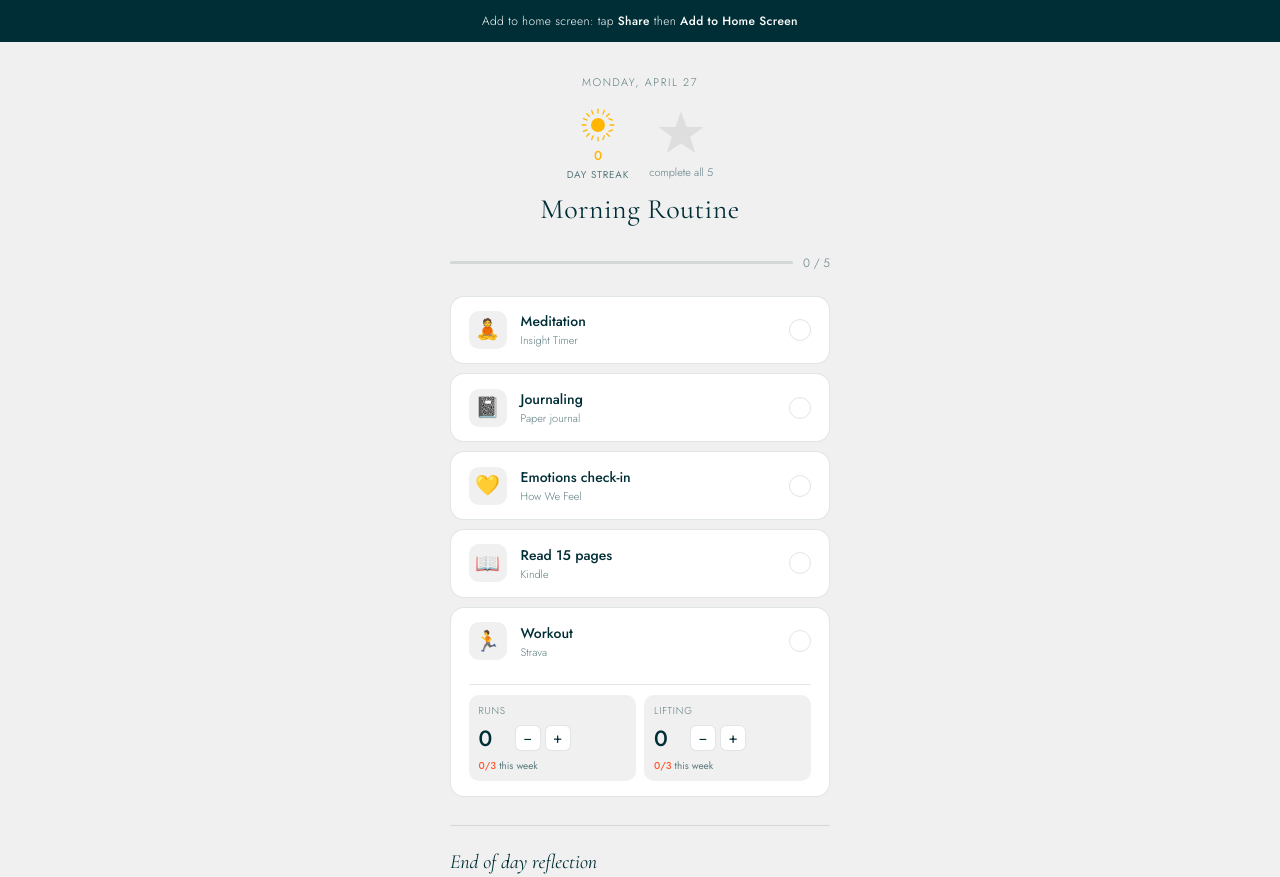
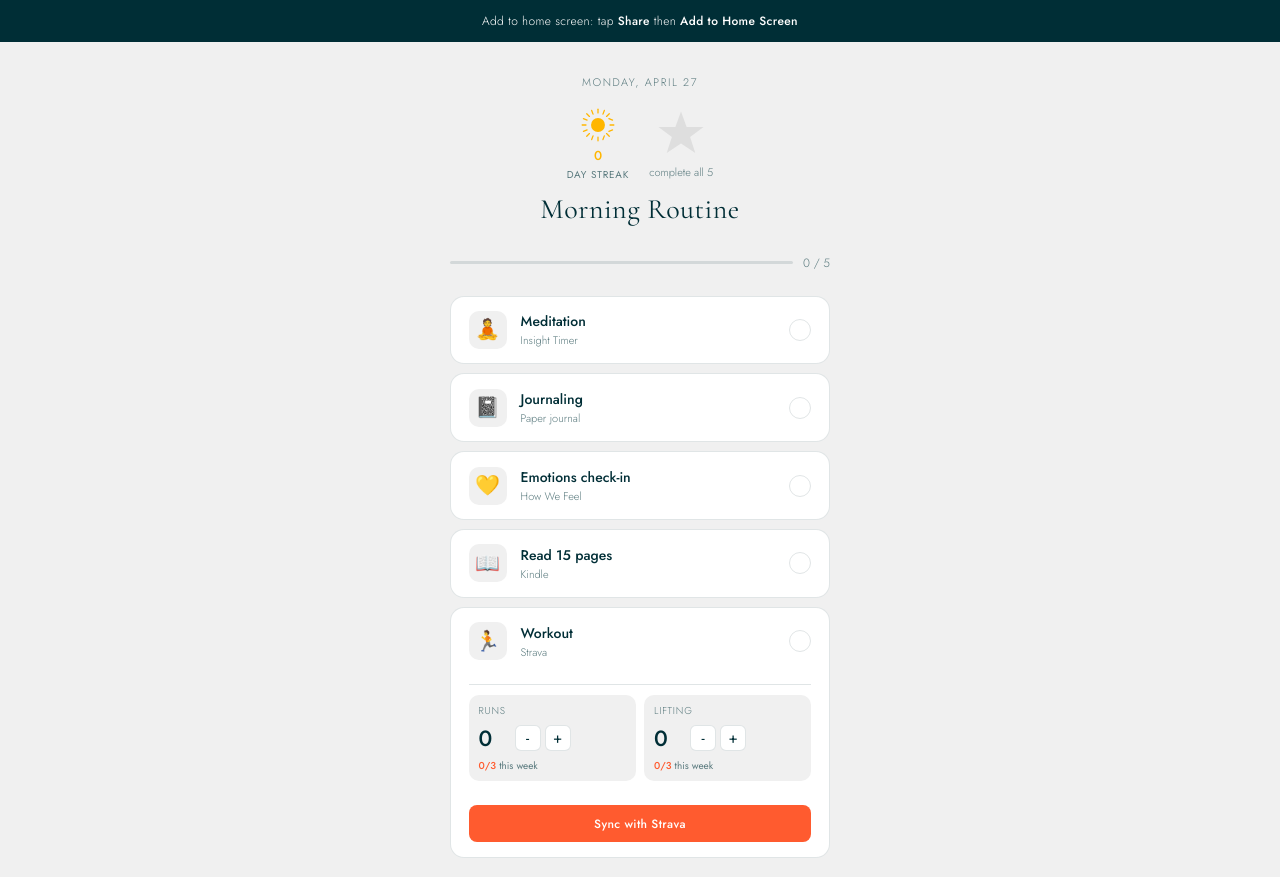
Before and after one commit to smovahhed-stack/MorningRoutine, a website: page public/index.html in a window 1280 px wide. Shown: the top 877 px of the page. Drawn offline with nearby package versions, Linux system fonts and the light colour scheme.

Commit message:
Full app with Strava sync

```diff
--- a/public/index.html
+++ b/public/index.html
@@ -10,12 +10,8 @@
   <link href="https://fonts.googleapis.com/css2?family=Cormorant+Garamond:ital,wght@0,400;0,500;1,400&family=Jost:wght@300;400;500&display=swap" rel="stylesheet">
   <style>
     *, *::before, *::after { box-sizing: border-box; margin: 0; padding: 0; }
-    :root {
-      --dark-teal: #002e36; --teal: #006069; --orange: #ff5b2f; --yellow: #ffb600;
-      --gray-bg: #f0f0f0; --white: #ffffff; --ink-light: #5a7a7e;
-      --border: rgba(0,46,54,0.12); --done-bg: #e6f2f3; --done-border: #006069; --done-text: #002e36;
-    }
-    body { background: var(--gray-bg); font-family: 'Jost', sans-serif; margin: 0; }
+    :root { --dark-teal: #002e36; --teal: #006069; --orange: #ff5b2f; --yellow: #ffb600; --gray-bg: #f0f0f0; --white: #ffffff; --ink-light: #5a7a7e; --border: rgba(0,46,54,0.12); --done-bg: #e6f2f3; --done-border: #006069; --done-text: #002e36; }
+    body { background: var(--gray-bg); font-family: "Jost", sans-serif; margin: 0; }
     .app { max-width: 420px; margin: 0 auto; padding: 2rem 1.25rem 3rem; }
     .header { text-align: center; margin-bottom: 1.75rem; }
     .date-label { font-size: 11px; letter-spacing: 0.14em; text-transform: uppercase; color: var(--ink-light); margin-bottom: 1rem; font-weight: 300; }
@@ -30,7 +26,7 @@
     @keyframes starPop { 0%{transform:scale(0.5) rotate(-15deg)} 100%{transform:scale(1) rotate(0deg)} }
     .star-caption { font-size: 11px; color: var(--ink-light); font-weight: 300; }
     .star-caption.show { color: var(--orange); font-weight: 500; }
-    .title { font-family: 'Cormorant Garamond', serif; font-size: 28px; font-weight: 400; color: var(--dark-teal); margin-top: 0.4rem; letter-spacing: 0.02em; }
+    .title { font-family: "Cormorant Garamond", serif; font-size: 28px; font-weight: 400; color: var(--dark-teal); margin-top: 0.4rem; letter-spacing: 0.02em; }
     .progress-row { display: flex; align-items: center; gap: 10px; margin-bottom: 1.5rem; }
     .progress-track { flex: 1; height: 3px; background: rgba(0,46,54,0.12); border-radius: 2px; overflow: hidden; }
     .progress-fill { height: 100%; background: var(--orange); border-radius: 2px; transition: width 0.4s ease; }
@@ -41,8 +37,7 @@
     .card:active { transform: scale(0.98); }
     .card.done { background: var(--done-bg); border-color: var(--done-border); }
     @keyframes slideIn { from{opacity:0;transform:translateY(10px)} to{opacity:1;transform:translateY(0)} }
-    .card:nth-child(1){animation-delay:0.05s} .card:nth-child(2){animation-delay:0.1s}
-    .card:nth-child(3){animation-delay:0.15s} .card:nth-child(4){animation-delay:0.2s} .card:nth-child(5){animation-delay:0.25s}
+    .card:nth-child(1){animation-delay:0.05s} .card:nth-child(2){animation-delay:0.1s} .card:nth-child(3){animation-delay:0.15s} .card:nth-child(4){animation-delay:0.2s} .card:nth-child(5){animation-delay:0.25s}
     .card-icon { font-size: 20px; width: 38px; height: 38px; display: flex; align-items: center; justify-content: center; border-radius: 10px; background: var(--gray-bg); flex-shrink: 0; }
     .card.done .card-icon { background: rgba(0,96,105,0.12); }
     .card-body { flex: 1; }
@@ -56,7 +51,7 @@
     .strava-card { flex-direction: column; align-items: stretch; cursor: default; }
     .strava-card:hover { transform: none; border-color: var(--border); }
     .strava-card.done:hover { border-color: var(--done-border); }
-    .strava-top { display: flex; align-items: center; gap: 14px; width: 100%; cursor: pointer; }
+    .strava-top { display: flex; align-items: center; gap: 14px; width: 100%; }
     .strava-counters { display: grid; grid-template-columns: 1fr 1fr; gap: 8px; margin-top: 10px; padding-top: 10px; border-top: 1px solid var(--border); }
     .counter-box { background: var(--gray-bg); border-radius: 10px; padding: 8px 10px; }
     .strava-card.done .counter-box { background: rgba(0,96,105,0.08); }
@@ -64,17 +59,18 @@
     .counter-row { display: flex; align-items: center; gap: 8px; margin-bottom: 4px; }
     .counter-num { font-size: 22px; font-weight: 500; color: var(--dark-teal); min-width: 28px; }
     .counter-btns { display: flex; gap: 4px; }
-    .counter-btn { width: 26px; height: 26px; border-radius: 6px; border: 1px solid var(--border); background: var(--white); font-size: 15px; cursor: pointer; display: flex; align-items: center; justify-content: center; color: var(--dark-teal); transition: all 0.15s; font-family: 'Jost', sans-serif; }
+    .counter-btn { width: 26px; height: 26px; border-radius: 6px; border: 1px solid var(--border); background: var(--white); font-size: 15px; cursor: pointer; display: flex; align-items: center; justify-content: center; color: var(--dark-teal); transition: all 0.15s; font-family: "Jost", sans-serif; }
     .counter-btn:hover { background: var(--teal); color: white; border-color: var(--teal); }
     .counter-target { font-size: 10px; color: var(--ink-light); }
     .counter-target span { color: var(--orange); font-weight: 500; }
+    .sync-btn { width: 100%; padding: 0.6rem; background: var(--orange); color: white; border: none; border-radius: 8px; font-family: "Jost", sans-serif; font-size: 12px; font-weight: 500; cursor: pointer; margin-top: 10px; letter-spacing: 0.03em; }
     .divider { border: none; border-top: 1px solid var(--border); margin: 0.25rem 0 1.5rem; }
-    .reflection-label { font-family: 'Cormorant Garamond', serif; font-style: italic; font-size: 20px; color: var(--dark-teal); margin-bottom: 0.4rem; }
+    .reflection-label { font-family: "Cormorant Garamond", serif; font-style: italic; font-size: 20px; color: var(--dark-teal); margin-bottom: 0.4rem; }
     .reflection-sub { font-size: 12px; color: var(--ink-light); margin-bottom: 0.75rem; font-weight: 300; }
-    .reflection-box { width: 100%; min-height: 90px; padding: 0.8rem 1rem; background: var(--white); border: 1px solid var(--border); border-radius: 12px; font-family: 'Jost', sans-serif; font-size: 13px; color: var(--dark-teal); resize: none; outline: none; transition: border-color 0.2s; line-height: 1.7; font-weight: 300; }
+    .reflection-box { width: 100%; min-height: 90px; padding: 0.8rem 1rem; background: var(--white); border: 1px solid var(--border); border-radius: 12px; font-family: "Jost", sans-serif; font-size: 13px; color: var(--dark-teal); resize: none; outline: none; transition: border-color 0.2s; line-height: 1.7; font-weight: 300; }
     .reflection-box:focus { border-color: var(--teal); }
     .reflection-box::placeholder { color: #b0b8b9; }
-    .save-btn { margin-top: 0.65rem; width: 100%; padding: 0.7rem; background: var(--dark-teal); color: white; border: none; border-radius: 10px; font-family: 'Jost', sans-serif; font-size: 13px; font-weight: 500; cursor: pointer; letter-spacing: 0.04em; transition: background 0.2s, transform 0.15s; }
+    .save-btn { margin-top: 0.65rem; width: 100%; padding: 0.7rem; background: var(--dark-teal); color: white; border: none; border-radius: 10px; font-family: "Jost", sans-serif; font-size: 13px; font-weight: 500; cursor: pointer; letter-spacing: 0.04em; transition: background 0.2s, transform 0.15s; }
     .save-btn:hover { background: var(--teal); }
     .save-btn:active { transform: scale(0.98); }
     .saved-msg { text-align: center; font-size: 12px; color: var(--teal); margin-top: 0.4rem; height: 16px; opacity: 0; transition: opacity 0.3s; }
@@ -125,31 +121,38 @@
     <div class="reflection-sub">How are you feeling today?</div>
     <textarea class="reflection-box" id="reflection" placeholder="Write a few words about your day..."></textarea>
     <button class="save-btn" onclick="saveReflection()">Save reflection</button>
-    <div class="saved-msg" id="saved-msg">Saved ✓</div>
+    <div class="saved-msg" id="saved-msg">Saved</div>
   </div>
   <script>
-    const ITEMS = [
+    var ITEMS = [
       { id: 'meditation', icon: '🧘', title: 'Meditation', sub: 'Insight Timer' },
       { id: 'journaling', icon: '📓', title: 'Journaling', sub: 'Paper journal' },
       { id: 'emotions', icon: '💛', title: 'Emotions check-in', sub: 'How We Feel' },
       { id: 'reading', icon: '📖', title: 'Read 15 pages', sub: 'Kindle' },
     ];
-    const todayKey = () => new Date().toISOString().slice(0,10);
+    function todayKey() { return new Date().toISOString().slice(0,10); }
     function loadState() { return JSON.parse(localStorage.getItem('routine_' + todayKey()) || '{}'); }
     function saveStateData(s) { localStorage.setItem('routine_' + todayKey(), JSON.stringify(s)); }
-    let state = loadState();
+    var state = loadState();
+    var urlParams = new URLSearchParams(window.location.search);
+    if (urlParams.get('connected') === 'true') {
+      state.runs = parseInt(urlParams.get('runs')) || 0;
+      state.lifts = parseInt(urlParams.get('lifts')) || 0;
+      saveStateData(state);
+      window.history.replaceState({}, '', '/');
+    }
     function allDone(s) {
       if (!s) return false;
-      return ITEMS.every(i => s[i.id]) && ((s.runs || 0) > 0 || (s.lifts || 0) > 0);
+      return ITEMS.every(function(i) { return s[i.id]; }) && ((s.runs || 0) > 0 || (s.lifts || 0) > 0);
     }
     function calcStreak() {
-      let streak = 0;
-      const d = new Date(); d.setHours(0,0,0,0);
-      const todayComplete = allDone(JSON.parse(localStorage.getItem('routine_' + todayKey()) || '{}'));
-      for (let i = todayComplete ? 0 : 1; i < 365; i++) {
-        const dd = new Date(d); dd.setDate(dd.getDate() - i);
-        const key = dd.toISOString().slice(0,10);
-        const s = JSON.parse(localStorage.getItem('routine_' + key) || 'null');
+      var streak = 0;
+      var d = new Date(); d.setHours(0,0,0,0);
+      var todayComplete = allDone(JSON.parse(localStorage.getItem('routine_' + todayKey()) || '{}'));
+      for (var i = todayComplete ? 0 : 1; i < 365; i++) {
+        var dd = new Date(d); dd.setDate(dd.getDate() - i);
+        var key = dd.toISOString().slice(0,10);
+        var s = JSON.parse(localStorage.getItem('routine_' + key) || 'null');
         if (allDone(s)) streak++;
         else if (i > 0) break;
       }
@@ -157,22 +160,22 @@
     }
     function render() {
       state = loadState();
-      const basicDone = ITEMS.filter(i => state[i.id]).length;
-      const stravaActive = (state.runs || 0) > 0 || (state.lifts || 0) > 0;
-      const totalDone = basicDone + (stravaActive ? 1 : 0);
+      var basicDone = ITEMS.filter(function(i) { return state[i.id]; }).length;
+      var stravaActive = (state.runs || 0) > 0 || (state.lifts || 0) > 0;
+      var totalDone = basicDone + (stravaActive ? 1 : 0);
       document.getElementById('progress-fill').style.width = Math.round((totalDone/5)*100) + '%';
       document.getElementById('progress-count').textContent = totalDone + ' / 5';
       document.getElementById('streak-num').textContent = calcStreak();
-      const complete = basicDone === 4 && stravaActive;
-      const star = document.getElementById('star-svg');
-      const caption = document.getElementById('star-caption');
+      var complete = basicDone === 4 && stravaActive;
+      var star = document.getElementById('star-svg');
+      var caption = document.getElementById('star-caption');
       if (complete) { star.classList.add('earned'); caption.classList.add('show'); caption.textContent = 'perfect morning!'; }
       else { star.classList.remove('earned'); caption.classList.remove('show'); caption.textContent = 'complete all 5'; }
-      ITEMS.forEach(item => {
-        const card = document.getElementById('card-' + item.id);
+      ITEMS.forEach(function(item) {
+        var card = document.getElementById('card-' + item.id);
         if (card) { state[item.id] ? card.classList.add('done') : card.classList.remove('done'); }
       });
-      const sc = document.getElementById('strava-card');
+      var sc = document.getElementById('strava-card');
       if (sc) { stravaActive ? sc.classList.add('done') : sc.classList.remove('done'); }
       document.getElementById('runs-num').textContent = state.runs || 0;
       document.getElementById('lifts-num').textContent = state.lifts || 0;
@@ -185,27 +188,41 @@
       saveStateData(state); render();
     }
     function buildCards() {
-      const container = document.getElementById('routines');
-      ITEMS.forEach(item => {
-        const card = document.createElement('div');
+      var container = document.getElementById('routines');
+      ITEMS.forEach(function(item) {
+        var card = document.createElement('div');
         card.className = 'card'; card.id = 'card-' + item.id;
-        card.onclick = () => toggle(item.id);
-        card.innerHTML = '<div class="card-icon">' + item.icon + '</div><div class="card-body"><div class="card-title">' + item.title + '</div><div class="card-sub">' + item.sub + '</div></div><div class="card-check"><span class="check-mark">✓</span></div>';
+        card.onclick = function() { toggle(item.id); };
+        card.innerHTML = '<div class="card-icon">' + item.icon + '</div><div class="card-body"><div class="card-title">' + item.title + '</div><div class="card-sub">' + item.sub + '</div></div><div class="card-check"><span class="check-mark">&#10003;</span></div>';
         container.appendChild(card);
       });
-      const strava = document.createElement('div');
+      var strava = document.createElement('div');
       strava.className = 'card strava-card'; strava.id = 'strava-card';
-      strava.innerHTML = '<div class="strava-top"><div class="card-icon">🏃</div><div class="card-body"><div class="card-title">Workout</div><div class="card-sub">Strava</div></div><div class="card-check"><span class="check-mark">✓</span></div></div><div class="strava-counters"><div class="counter-box"><div class="counter-label">Runs</div><div class="counter-row"><div class="counter-num" id="runs-num">0</div><div class="counter-btns"><button class="counter-btn" onclick="adjustCounter(\'runs\',-1)">−</button><button class="counter-btn" onclick="adjustCounter(\'runs\',1)">+</button></div></div><div class="counter-target" id="runs-target"><span>0/3</span> this week</div></div><div class="counter-box"><div class="counter-label">Lifting</div><div class="counter-row"><div class="counter-num" id="lifts-num">0</div><div class="counter-btns"><button class="counter-btn" onclick="adjustCounter(\'lifts\',-1)">−</button><button class="counter-btn" onclick="adjustCounter(\'lifts\',1)">+</button></div></div><div class="counter-target" id="lifts-target"><span>0/3</span> this week</div></div></div>';
+      var stravaHTML = '<div class="strava-top">';
+      stravaHTML += '<div class="card-icon">&#127939;</div>';
+      stravaHTML += '<div class="card-body"><div class="card-title">Workout</div><div class="card-sub">Strava</div></div>';
+      stravaHTML += '<div class="card-check"><span class="check-mark">&#10003;</span></div></div>';
+      stravaHTML += '<div class="strava-counters">';
+      stravaHTML += '<div class="counter-box"><div class="counter-label">Runs</div><div class="counter-row"><div class="counter-num" id="runs-num">0</div><div class="counter-btns"><button class="counter-btn" id="runs-minus">-</button><button class="counter-btn" id="runs-plus">+</button></div></div><div class="counter-target" id="runs-target"><span>0/3</span> this week</div></div>';
+      stravaHTML += '<div class="counter-box"><div class="counter-label">Lifting</div><div class="counter-row"><div class="counter-num" id="lifts-num">0</div><div class="counter-btns"><button class="counter-btn" id="lifts-minus">-</button><button class="counter-btn" id="lifts-plus">+</button></div></div><div class="counter-target" id="lifts-target"><span>0/3</span> this week</div></div>';
+      stravaHTML += '</div>';
+      stravaHTML += '<button class="sync-btn" id="sync-btn">Sync with Strava</button>';
+      strava.innerHTML = stravaHTML;
       container.appendChild(strava);
+      document.getElementById('runs-minus').onclick = function() { adjustCounter('runs', -1); };
+      document.getElementById('runs-plus').onclick = function() { adjustCounter('runs', 1); };
+      document.getElementById('lifts-minus').onclick = function() { adjustCounter('lifts', -1); };
+      document.getElementById('lifts-plus').onclick = function() { adjustCounter('lifts', 1); };
+      document.getElementById('sync-btn').onclick = function() { window.location.href = '/api/strava-auth'; };
     }
     function saveReflection() {
       localStorage.setItem('reflection_' + todayKey(), document.getElementById('reflection').value);
-      const msg = document.getElementById('saved-msg');
+      var msg = document.getElementById('saved-msg');
       msg.classList.add('show');
-      setTimeout(() => msg.classList.remove('show'), 2000);
+      setTimeout(function() { msg.classList.remove('show'); }, 2000);
     }
     document.getElementById('date-label').textContent = new Date().toLocaleDateString('en-US', { weekday:'long', month:'long', day:'numeric' });
-    const saved = localStorage.getItem('reflection_' + todayKey());
+    var saved = localStorage.getItem('reflection_' + todayKey());
     if (saved) document.getElementById('reflection').value = saved;
     buildCards(); render();
   </script>
```
